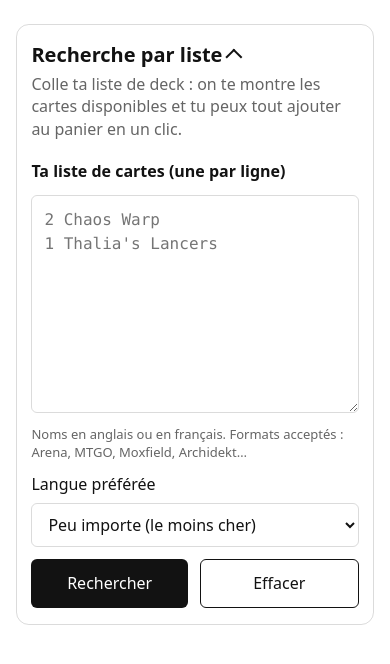
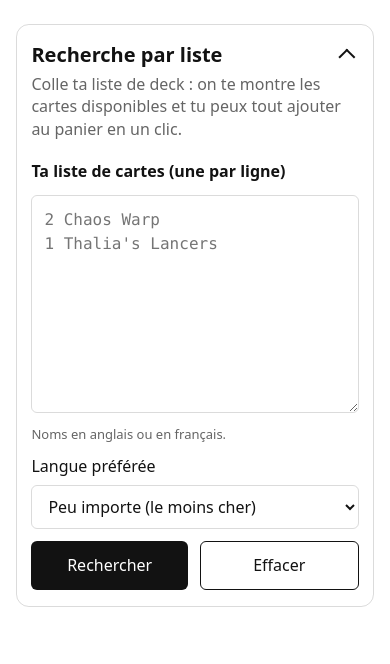
Before and after one commit to HugoPerrin-97460/Wotwc, a Node server app: page / in a window 390 px wide. Shown: the top 664 px of the page. Run offline with Node 20, Linux system fonts and the light colour scheme.

Commit message:
Align the panel chevron right on mobile and shorten the hint
On phones the collapse chevron now sits at the right edge of the panel
instead of right after the heading. The hint under the list keeps only
"Noms en anglais ou en français." without the list of accepted formats.

Co-Authored-By: Claude Opus 5.5 <noreply@anthropic.com>
Claude-Session: https://claude.ai/code/session_013LzQbeQXpWy6eTe7wHi2ME

```diff
--- a/assets/deck-list-search.css
+++ b/assets/deck-list-search.css
@@ -232,6 +232,9 @@
 
 @media (max-width: 749px) {
   .dls__panel { padding: 1rem 0.9rem; }
+  /* Chevron calé à droite de l'encadré */
+  .dls__title { justify-content: space-between; }
+  .dls__title::after { flex: none; margin-inline-end: 0.25rem; }
   .dls__actions > * { flex: 1 1 0; justify-content: center; }
   .dls__select { flex: 1 1 100%; }
   .dls__variant { padding: 0.6rem 0.7rem; gap: 0.6rem; }
--- a/dev/index.html
+++ b/dev/index.html
@@ -34,7 +34,7 @@
           <label class="dls__label" for="dls-input">Ta liste de cartes (une par ligne)</label>
           <textarea id="dls-input" class="dls__textarea" data-dls-input rows="8" spellcheck="false" autocomplete="off" autocorrect="off" autocapitalize="off"
             placeholder="2 Chaos Warp&#10;1 Thalia's Lancers"></textarea>
-          <p class="dls__hint">Noms en anglais ou en français. Formats acceptés : Arena, MTGO, Moxfield, Archidekt…</p>
+          <p class="dls__hint">Noms en anglais ou en français.</p>
           <div class="dls__options">
             <label for="dls-lang">Langue préférée</label>
             <select id="dls-lang" class="dls__select" data-dls-lang>
--- a/sections/deck-list-search.liquid
+++ b/sections/deck-list-search.liquid
@@ -62,7 +62,7 @@
             autocapitalize="off"
             placeholder="4 Lightning Bolt&#10;2x Chaos Warp&#10;1 Distorsion chaotique&#10;1 Fire // Ice (MH2) 290"
           ></textarea>
-          <p class="dls__hint">Noms en anglais ou en français. Formats acceptés : Arena, MTGO, Moxfield, Archidekt… (« 4 Nom », « 4x Nom », « Nom x4 »).</p>
+          <p class="dls__hint">Noms en anglais ou en français.</p>
           <div class="dls__options">
             <label for="dls-lang-{{ section.id }}">Langue préférée</label>
             <select id="dls-lang-{{ section.id }}" class="dls__select" data-dls-lang>
```
